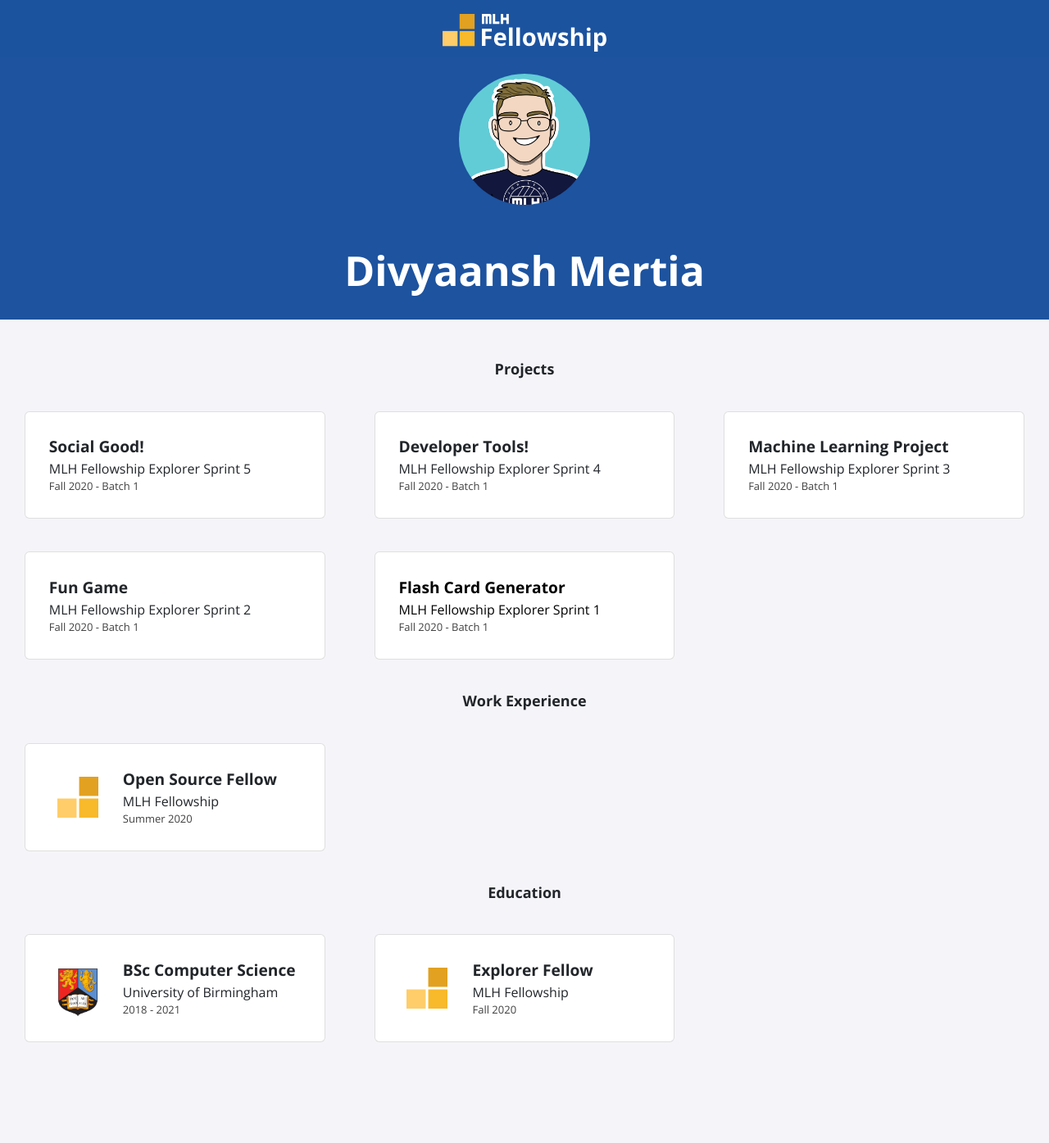
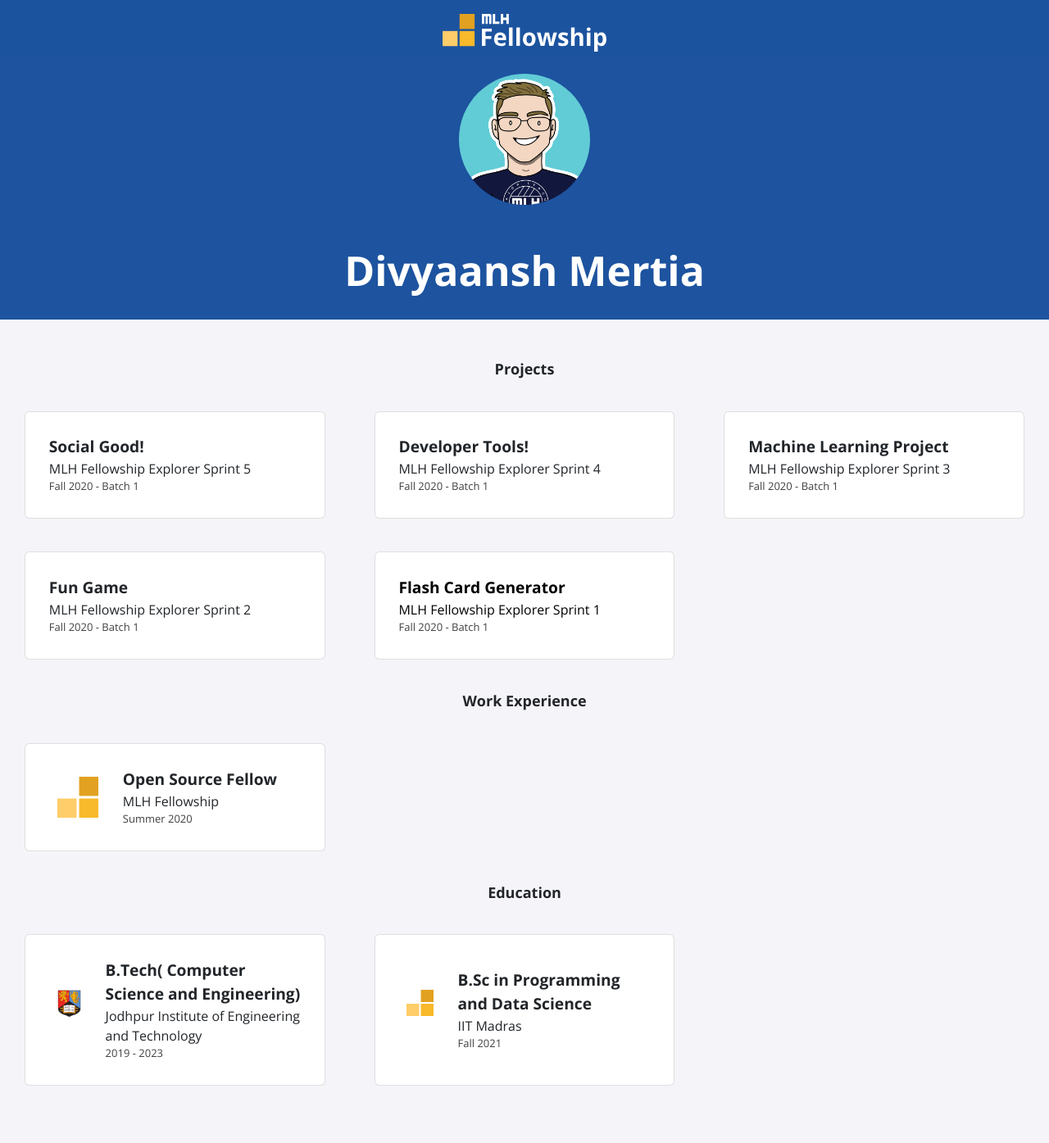
Before and after one commit to Divyaanshmertia/Divyaanshmertia.github.io, a Jekyll site: the page built from index.html, in a window 1280 px wide. Shown: the whole page at 82% size. Built offline with Jekyll 4.4.1, drawn with Linux system fonts in a browser that asks for light colours; nearby versions of some CDN libraries; before the commit the page ends 1342 px from its top, so only the background shows below that.

Commit message:
Update education.yml

```diff
--- a/_data/education.yml
+++ b/_data/education.yml
@@ -1,9 +1,9 @@
-- course: BSc Computer Science
-  institute: University of Birmingham
-  dates: 2018 - 2021
+- course: B.Tech( Computer Science and Engineering)
+  institute: Jodhpur Institute of Engineering and Technology
+  dates: 2019 - 2023
   logo: uob.png
 
-- course: Explorer Fellow
-  institute: MLH Fellowship
-  dates: Fall 2020
+- course: B.Sc in Programming and Data Science
+  institute: IIT Madras
+  dates: Fall 2021
   logo: fellowship.svg
```
